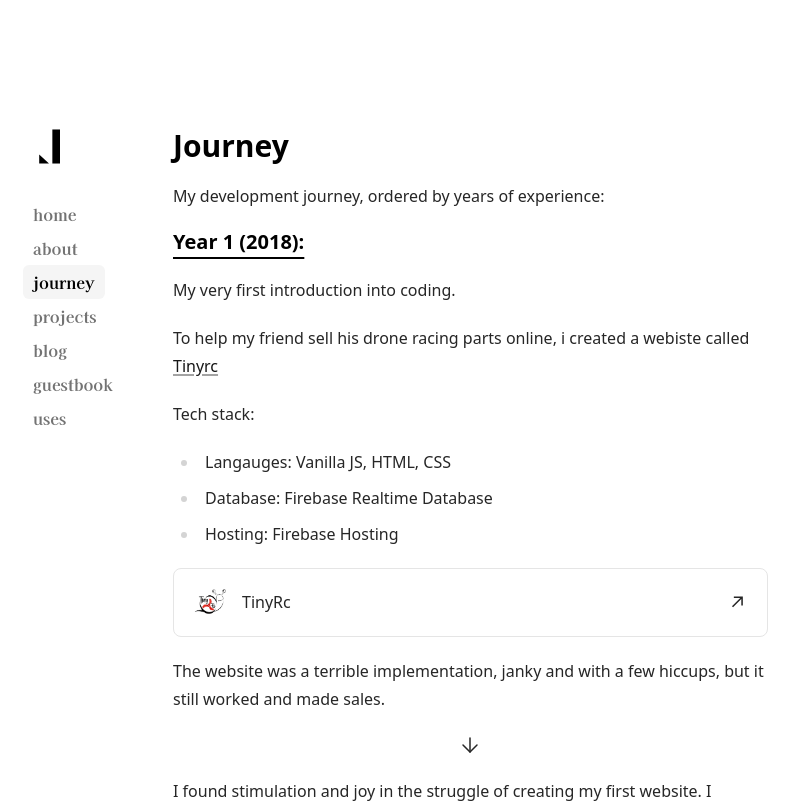
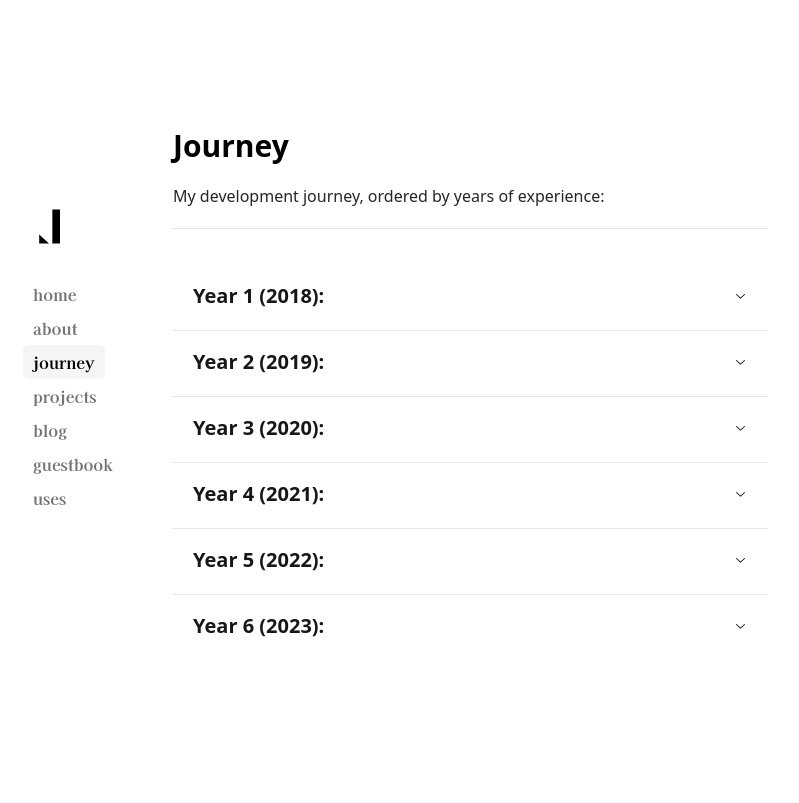
Before and after one commit to JasonSouthin/jasonsouthin.io, a Next.js app: page /journey in a window 1280 px wide. Shown: the top 803 px of the page, without its empty margins (169-968 px from the left). Built offline with nearby package versions, Linux system fonts and the light colour scheme.

Commit message:
Site cleanup + Added Radix-UI Accordion

```diff
--- a/app/journey/page.tsx
+++ b/app/journey/page.tsx
@@ -11,6 +11,7 @@ import {
   ArrowUpIcon,
 } from "components/icons"
 import Publications from "components/projects"
+import Accordion from "components/accordion"
 
 export const metadata: Metadata = {
   title: "My Journey",
@@ -20,14 +21,14 @@ export const metadata: Metadata = {
 export default function Journey() {
   return (
     <section>
-      <h1 className="font-bold text-3xl  ">Journey</h1>
+      <h1 className="font-bold text-3xl mx-auto">Journey</h1>
       <p className="my-5 text-neutral-800 dark:text-neutral-200">
         My development journey, ordered by years of experience:
       </p>
-      <h2 className="font-bold text-xl underline underline-offset-8">
-        Year 1 (2018):
-      </h2>
       <div className="prose prose-neutral dark:prose-invert text-neutral-800 dark:text-neutral-200">
+        <hr className="mt-3 pb-6" />
+        <Accordion heading="Year 1 (2018):">
+          <div>
             <p>My very first introduction into coding.</p>
             <p>
               To help my friend sell his drone racing parts online, i created a
@@ -80,8 +81,8 @@ export default function Journey() {
             </p>
             <p>
               Despite having a bachelor's degree in business, I decided to start
-          applying for developer positions to improve my skills and eventually
-          landed my first job.
+              applying for developer positions to improve my skills and
+              eventually landed my first job.
             </p>
             <div className="flex justify-center">
               <ArrowUpIcon />
@@ -144,13 +145,15 @@ export default function Journey() {
               </div>
               <ArrowIcon />
             </a>
-        <h3 className="font-bold text-base  underline-offset-8">Overview: </h3>
+            <h3 className="font-bold text-base  underline-offset-8">
+              Overview:{" "}
+            </h3>
             <div>
               This was a very similar implementation to Uber Eats:
               <ul>
                 <li>
-              A customer orders from your restaurant through the Togo website
-              using multiple online payment providers.
+                  A customer orders from your restaurant through the Togo
+                  website using multiple online payment providers.
                 </li>
                 <li>The restaurant accepts and prepares the order.</li>
                 <li>
@@ -167,10 +170,11 @@ export default function Journey() {
                 <li>Frontend testing tool: Cypress</li>
               </ul>
             </div>
-        <hr />
-        <h2 className="font-bold text-xl  underline underline-offset-8">
-          Year 2 (2019):
-        </h2>
+          </div>
+        </Accordion>
+        <hr className="mt-3 mb-2" />
+        <Accordion heading="Year 2 (2019):">
+          <div>
             <p>
               Armed with my newly gained experience, I was eager to embark on my
               next adventure and determined to get my second job.
@@ -217,13 +221,13 @@ export default function Journey() {
             <ul className="list-decimal">
               <li>
                 <p>
-              A promotional website for a local Muay Thai gym in Cape Town. The
-              site primary use is to promote upcoming events / view pricing and
-              schedules of the gym.
+                  A promotional website for a local Muay Thai gym in Cape Town.
+                  The site primary use is to promote upcoming events / view
+                  pricing and schedules of the gym.
                 </p>
                 <p>
-              Fun Fact: During covid, home training session articles where added
-              for memebers.
+                  Fun Fact: During covid, home training session articles where
+                  added for memebers.
                 </p>
                 <div>
                   Tech Stack:
@@ -287,19 +291,20 @@ export default function Journey() {
                 <li>FileZilla (Free File Transfer Protocol solution)</li>
               </ul>
             </div>
-        <hr />
-        <h2 className="font-bold text-xl  underline underline-offset-8">
-          Year 3 (2020):
-        </h2>
+          </div>
+        </Accordion>
+        <hr className="mt-3 mb-2" />
+        <Accordion heading="Year 3 (2020):">
+          <div>
             <p>
-          After many hours of banging my head against the wall, I was finally
-          starting to get the hang of coding. I thought it was time to put my
-          business degree to use.
+              After many hours of banging my head against the wall, I was
+              finally starting to get the hang of coding. I thought it was time
+              to put my business degree to use.
             </p>
             <p>
-          My friend called me with a proposition: start an advertising company
-          together. I thought it would be the perfect way to put my business and
-          coding skills to the test.
+              My friend called me with a proposition: start an advertising
+              company together. I thought it would be the perfect way to put my
+              business and coding skills to the test.
             </p>
             <h2 className="font-bold text-base  ">
               First Business:{" "}
@@ -313,8 +318,8 @@ export default function Journey() {
             </h2>
             <p>
               The company was committed to providing easy access to in-store
-          discounts, replace all printed promotions, and eradicate environmental
-          waste all at our fingertips reach.
+              discounts, replace all printed promotions, and eradicate
+              environmental waste all at our fingertips reach.
             </p>
             <p>
               The website functioned as a place to view the best deals/discounts
@@ -394,24 +399,27 @@ export default function Journey() {
                 <li>EJS</li>
               </ul>
             </div>
-        <hr />
-        <h2 className="font-bold text-xl  underline underline-offset-8">
-          Year 4 (2021):
-        </h2>
+          </div>
+        </Accordion>
+        <hr className="mt-3 mb-2" />
+        <Accordion heading=" Year 4 (2021):">
+          <div>
             <p>
-          As my skills and experience grew, I was given more responsibility at
-          Newsteam.
+              As my skills and experience grew, I was given more responsibility
+              at Newsteam.
             </p>
             <div>
               <ul>
-            <li>Third-party integrations (Viafoura, disqus , Ad services)</li>
+                <li>
+                  Third-party integrations (Viafoura, disqus , Ad services)
+                </li>
                 <li>
                   Advertisment creation / management using GAM/DFP on websites (
                   Google ads manager )
                 </li>
                 <li>
-              User Tracking: A/B Testing / Tracking Reports with GA / Kibana /
-              Looker
+                  User Tracking: A/B Testing / Tracking Reports with GA / Kibana
+                  / Looker
                 </li>
                 <li>Training junior developers</li>
               </ul>
@@ -422,7 +430,8 @@ export default function Journey() {
             <ul className="list-decimal">
               <li>
                 <p>
-              A website for a wedding company based in Cape Town, South Africa.
+                  A website for a wedding company based in Cape Town, South
+                  Africa.
                 </p>
                 <div>
                   Tech Stack:
@@ -491,29 +500,34 @@ export default function Journey() {
               Skills learnt this year:
               <ul>
                 <li>
-              Upscaling skills: Tailwindcss / Typescript / React / GCP / Docker
-              / Analytics / User Tracking / NextJs / Strapi / Backend
+                  Upscaling skills: Tailwindcss / Typescript / React / GCP /
+                  Docker / Analytics / User Tracking / NextJs / Strapi / Backend
                   architecture
                 </li>
               </ul>
             </div>
-        <hr />
-        <h2 className="font-bold text-xl  underline underline-offset-8">
-          Year 5 (2022):
-        </h2>
-        <p></p>
+          </div>
+        </Accordion>
+        <hr className="mt-3 mb-2" />
+        <Accordion heading="Year 5 (2022):">
+          <div>
             <h2 className="font-bold text-base  ">
               Second Business:{" "}
-          <a rel="noopener noreferrer" target="_blank" href="https://hayibo.io">
+              <a
+                rel="noopener noreferrer"
+                target="_blank"
+                href="https://hayibo.io"
+              >
                 Hayibo
               </a>
             </h2>
             <p>
-          Hayibo is a luxury subscription box company based in Cape Town, South
-          Africa. We deliver top-brand luxury items to our customers on a
-          monthly basis, including whiskey, watches, jewellery, and more. Our
-          goal is to make it easy for our customers to enjoy the finer things in
-          life without having to worry about the hassle of shopping.
+              Hayibo is a luxury subscription box company based in Cape Town,
+              South Africa. We deliver top-brand luxury items to our customers
+              on a monthly basis, including whiskey, watches, jewellery, and
+              more. Our goal is to make it easy for our customers to enjoy the
+              finer things in life without having to worry about the hassle of
+              shopping.
             </p>
             <div>
               Tech Stack:
@@ -562,16 +576,17 @@ export default function Journey() {
                 <li>Building stream pipelines</li>
                 <li>Webhook / API architecture</li>
                 <li>
-              Integrations: South African payment providers ( Stitch / Pasy Fast
-              ){" "}
+                  Integrations: South African payment providers ( Stitch / Pasy
+                  Fast ){" "}
                 </li>
                 <li>How to run a small start-up ( Taxes, Salaries etc.)</li>
               </ul>
             </div>
-        <hr />
-        <h2 className="font-bold text-xl  underline underline-offset-8">
-          Year 6 (2023):
-        </h2>
+          </div>
+        </Accordion>
+        <hr className="mt-3 mb-2" />
+        <Accordion heading="Year 6 (2023):">
+          <div>
             <h2 className="font-bold text-base  ">
               Portfolio:{" "}
               <a
@@ -585,8 +600,8 @@ export default function Journey() {
             <ul className="list-decimal">
               <li>
                 <p>
-              I wanted to create a simple portfolio to showcase my skills and
-              experience
+                  I wanted to create a simple portfolio to showcase my skills
+                  and experience
                 </p>
                 <div>
                   Tech Stack:
@@ -627,6 +642,8 @@ export default function Journey() {
               </ul>
             </div>
           </div>
+        </Accordion>
+      </div>
       <br />
     </section>
   )
--- a/app/layout.tsx
+++ b/app/layout.tsx
@@ -4,6 +4,7 @@ import type { Metadata } from "next"
 import localFont from "next/font/local"
 import Sidebar from "../components/sidebar"
 import { Analytics } from "@vercel/analytics/react"
+import NextTopLoader from "nextjs-toploader"
 
 const kaisei = localFont({
   src: "../public/fonts/kaisei-tokumin-latin-700-normal.woff2",
@@ -71,7 +72,8 @@ export default function RootLayout({
       )}
     >
       <script async src="https://cdn.splitbee.io/sb.js"></script>
-      <body className="antialiased max-w-4xl mb-40 flex flex-col md:flex-row mx-4 mt-8 md:mt-20 lg:mt-32 lg:mx-auto">
+      <body className="antialiased max-w-4xl mb-40 flex flex-col md:flex-row mx-4 mt-8 md:mt-2 w-full lg:mt-32 lg:mx-auto relative overflow-scroll">
+        <NextTopLoader color="#808080" />
         <Sidebar />
         <main className="flex-auto min-w-0 mt-6 md:mt-0 flex flex-col px-2 md:px-0">
           {children}
--- /dev/null
+++ b/components/accordion/index.module.scss
@@ -0,0 +1,90 @@
+.accordion {
+  border-radius: 4px;
+  width: 100%;
+  box-shadow: 0 2px 10px var(--black-a4);
+  border-color: var(--gray-a5);
+
+  .accordionItem {
+    overflow: hidden;
+    margin-top: 1px;
+
+    &:first-child {
+      margin-top: 0;
+      border-top-left-radius: 4px;
+      border-top-right-radius: 4px;
+    }
+
+    &:last-child {
+      border-bottom-left-radius: 4px;
+      border-bottom-right-radius: 4px;
+    }
+
+    &:focus-within {
+      position: relative;
+      z-index: 1;
+      box-shadow: 0 0 0 2px var(--color-focus-root);
+    }
+  }
+
+  .accordionHeader {
+    display: flex;
+    margin: 0;
+  }
+
+  .accordionTrigger {
+    font-family: inherit;
+    padding: 20px;
+    height: 45px;
+    flex: 1;
+    display: flex;
+    align-items: center;
+    justify-content: space-between;
+    line-height: 1;
+    color: var(--mauve-11);
+    background-color: var(--mauve-2);
+  }
+
+  .accordionContent {
+    overflow: hidden;
+    color: var(--mauve-11);
+    background-color: var(--mauve-2);
+
+    &[data-state="open"] {
+      animation: slideDown 300ms cubic-bezier(0.87, 0, 0.13, 1);
+    }
+
+    &[data-state="closed"] {
+      animation: slideUp 300ms cubic-bezier(0.87, 0, 0.13, 1);
+    }
+  }
+
+  .accordionContentText {
+    padding: 20px;
+  }
+
+  .accordionChevron {
+    transition: transform 300ms cubic-bezier(0.87, 0, 0.13, 1);
+  }
+}
+
+.accordionTrigger[data-state="open"] > .accordionChevron {
+  transform: rotate(180deg);
+}
+
+@keyframes slideDown {
+  from {
+    height: 0;
+  }
+  to {
+    height: var(--radix-accordion-content-height);
+  }
+}
+
+@keyframes slideUp {
+  from {
+    height: var(--radix-accordion-content-height);
+  }
+  to {
+    height: 0;
+  }
+}
--- /dev/null
+++ b/components/accordion/index.tsx
@@ -0,0 +1,44 @@
+"use client"
+
+import React from "react"
+import * as RadixAccordion from "@radix-ui/react-accordion"
+
+import { ChevronDownIcon } from "@radix-ui/react-icons"
+
+import style from "./index.module.scss"
+
+interface AccordionProps {
+  heading: string
+  children: React.ReactNode | React.ReactNode[]
+}
+
+const Accordion = React.forwardRef<HTMLDivElement, AccordionProps>(
+  ({ heading, children }, reference) => {
+    return (
+      <RadixAccordion.Root
+        className={style.accordion}
+        collapsible
+        defaultValue="item-2"
+        ref={reference}
+        type="single"
+      >
+        <RadixAccordion.Item className={style.accordionItem} value={`item-z`}>
+          <RadixAccordion.Header className={style.accordionHeader}>
+            <RadixAccordion.Trigger className={style.accordionTrigger}>
+              <span>{heading}</span>
+              <ChevronDownIcon aria-hidden className={style.accordionChevron} />
+            </RadixAccordion.Trigger>
+          </RadixAccordion.Header>
+
+          <RadixAccordion.Content className={style.accordionContent}>
+            <div className={style.accordionContentText}>{children}</div>
+          </RadixAccordion.Content>
+        </RadixAccordion.Item>
+      </RadixAccordion.Root>
+    )
+  }
+)
+
+Accordion.displayName = "Accordion Component"
+
+export default Accordion
--- a/components/projects.tsx
+++ b/components/projects.tsx
@@ -7,19 +7,31 @@ import clsx from "clsx"
 export default function ProjectComponent() {
   return (
     <ul className="grid grid-rows-2 lg:grid-cols-3 grid-cols-2 list-none gap-y-8 gap-x-5">
+      {/* <Project
+        src="/og.jpg"
+        title="Jason Southin"
+        link="jasonsouthin.io"
+        year="2023"
+      /> */}
       <Project
-        src="/images/tinyRc.png"
-        title="TinyRc"
-        link="tinyrc.co.za"
-        bg="bg-white"
-        year="2018"
+        src="/images/hayibo.png"
+        title="Hayibo"
+        link="hayibo.io"
+        year="2022"
       />
       <Project
-        src="/images/togo.png"
-        title="Togo"
-        link="togo.tallorder.mobi"
+        src="/images/50off.png"
+        title="50% Off"
+        link="next50.vercel.app/50off"
+        year="2020"
+        closed={true}
+      />
+      <Project
+        src="/images/divine.png"
+        title="Divine Coordination"
+        link="divine-agency.vercel.app"
+        year="2021"
         bg="bg-white"
-        year="2018"
       />
       <Project
         src="/images/thaiholics.png"
@@ -34,38 +46,29 @@ export default function ProjectComponent() {
         year="2019"
       />
       <Project
-        src="/images/50off.png"
-        title="50% Off"
-        link="next50.vercel.app"
-        year="2020"
+        src="/images/togo.png"
+        title="Togo"
+        link="togo.tallorder.mobi"
+        bg="bg-white"
+        year="2018"
       />
       <Project
-        src="/images/divine.png"
-        title="Divine Coordination"
-        link="divine-agency.vercel.app"
-        year="2021"
+        src="/images/tinyRc.png"
+        title="TinyRc"
+        link="tinyrc.co.za"
         bg="bg-white"
-      />
-      <Project
-        src="/images/hayibo.png"
-        title="Hayibo"
-        link="hayibo.io"
-        year="2022"
-      />
-      <Project
-        src="/og.jpg"
-        title="Jason Southin"
-        link="jasonsouthin.io"
-        year="2023"
+        year="2018"
       />
     </ul>
   )
 }
 
-function Project({ src, title, link, bg, year }: Project) {
+function Project({ src, title, link, bg, year, closed }: Project) {
   return (
     <li>
-      <p className="text-neutral-400 text-xs">{year}</p>
+      <p className="text-neutral-400 text-xs">
+        {year} {closed ? "(Shut down)" : undefined}
+      </p>
       <a
         rel="noopener noreferrer"
         target="_blank"
@@ -81,8 +84,8 @@ function Project({ src, title, link, bg, year }: Project) {
                 [`${bg}`]: bg,
               }
             )}
-            width={35}
-            height={35}
+            width={40}
+            height={40}
             alt={title}
           />
           <div className="ml-2">{title} </div>
--- a/components/sidebar.tsx
+++ b/components/sidebar.tsx
@@ -81,7 +81,7 @@ export default function Navbar() {
   }
 
   return (
-    <aside className="md:w-[150px] md:flex-shrink-0 -mx-4 md:mx-0 md:px-0 font-serif">
+    <aside className="md:w-[150px] md:flex-shrink-0 -mx-4 md:mx-0 md:px-0 font-serif overflow-y-hidden">
       <div className="lg:sticky lg:top-20">
         <div className="ml-2 md:ml-[12px] mb-2 px-4 md:px-0 md:mb-8 space-y-10 flex flex-col md:flex-row items-start ">
           <Logo />
--- a/lib/types/publications.ts
+++ b/lib/types/publications.ts
@@ -4,4 +4,5 @@ interface Project {
   link: string
   bg?: string
   year: string
+  closed?: boolean
 }
--- a/package.json
+++ b/package.json
@@ -10,6 +10,8 @@
   "dependencies": {
     "@octokit/rest": "^20.0.1",
     "@planetscale/database": "^1.9.0",
+    "@radix-ui/react-accordion": "^1.1.2",
+    "@radix-ui/react-icons": "^1.3.0",
     "@vercel/analytics": "^1.0.1",
     "@vercel/edge-config": "^0.2.1",
     "@vercel/og": "^0.5.9",
@@ -23,6 +25,7 @@
     "next": "13.4.12",
     "next-auth": "^4.22.3",
     "next-contentlayer": "^0.3.4",
+    "nextjs-toploader": "^1.5.3",
     "react": "18.2.0",
     "react-dom": "18.2.0",
     "react-wrap-balancer": "^1.0.0",
@@ -30,6 +33,7 @@
     "rehype-pretty-code": "^0.10.0",
     "rehype-slug": "^5.1.0",
     "remark-gfm": "^3.0.1",
+    "sass": "^1.69.4",
     "server-only": "^0.0.1",
     "shiki": "^0.14.3",
     "swr": "^2.2.0"
--- a/tailwind.config.js
+++ b/tailwind.config.js
@@ -1,20 +1,21 @@
 /** @type {import('tailwindcss').Config} */
 module.exports = {
   content: [
-    './app/**/*.{ts,tsx}',
-    './components/**/*.{ts,tsx}',
-    './content/**/*.mdx',
+    "./app/**/*.{ts,tsx}",
+    "./components/**/*.{ts,tsx}",
+    "./content/**/*.mdx",
   ],
+  darkMode: "class",
   theme: {
     extend: {
       fontFamily: {
-        serif: ['var(--font-kaisei)'],
+        serif: ["var(--font-kaisei)"],
       },
       typography: {
         quoteless: {
           css: {
-            'blockquote p:first-of-type::before': { content: 'none' },
-            'blockquote p:first-of-type::after': { content: 'none' },
+            "blockquote p:first-of-type::before": { content: "none" },
+            "blockquote p:first-of-type::after": { content: "none" },
           },
         },
       },
@@ -23,5 +24,5 @@ module.exports = {
   future: {
     hoverOnlyWhenSupported: true,
   },
-  plugins: [require('@tailwindcss/typography')],
-};
+  plugins: [require("@tailwindcss/typography")],
+}
```
Also changed, not shown: 1 other file (tests, documents, lock files or other folders). Lines whose indentation alone changed are shown as unchanged.
